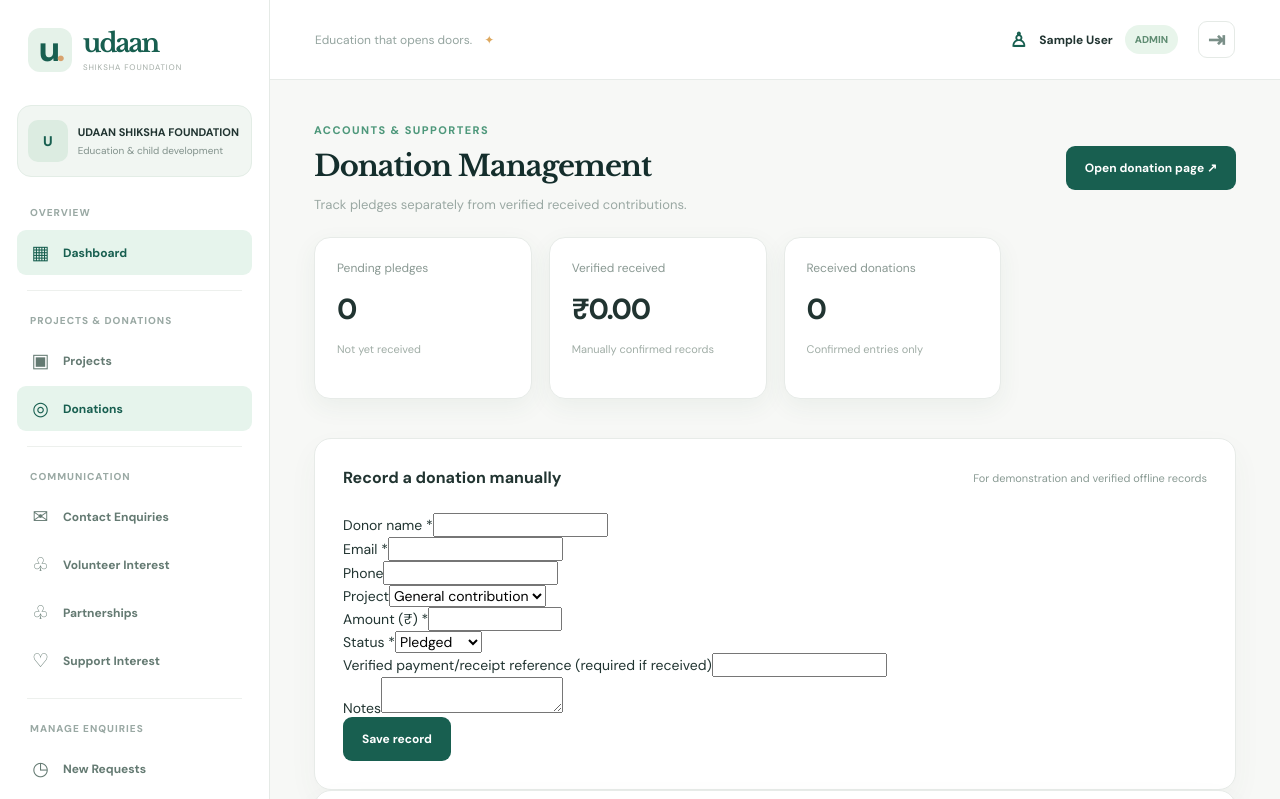
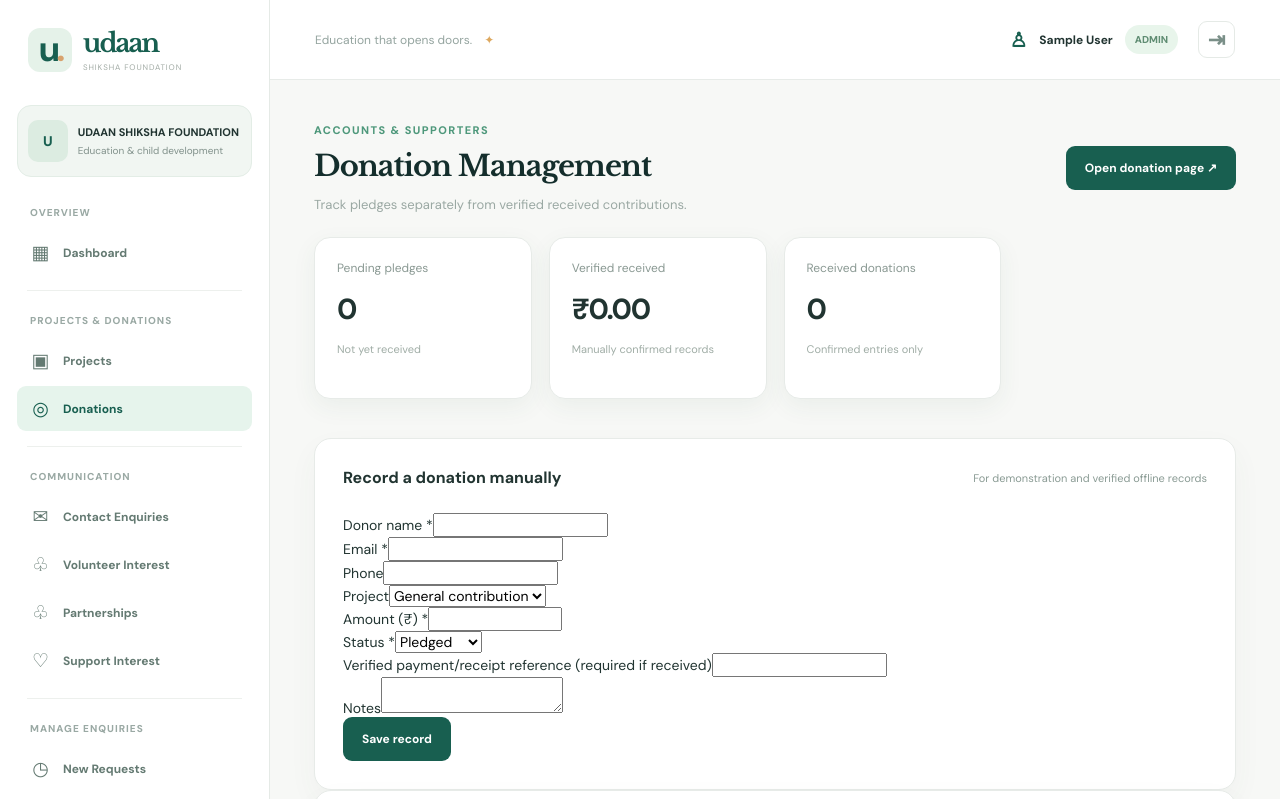
Before and after one commit to Parvesh93/udaan-shiksha-foundation, a Laravel app: page /admin/donations in a window 1280 px wide. Shown: the top 799 px of the page. Run offline with Laravel 12, Linux system fonts and the light colour scheme; the visitor is signed in with stand-in values (Sample User, id 1); data that the repository does not hold is empty.

Commit message:
feat: integrate donation page with website and admin navigation

```diff
--- a/resources/views/admin/layout.blade.php
+++ b/resources/views/admin/layout.blade.php
@@ -15,7 +15,7 @@
  <div class="org-card"><div class="org-avatar">U</div><div><strong>Udaan Shiksha Foundation</strong><small>Education &amp; child development</small></div></div>
  <div class="nav-label">OVERVIEW</div>
  <nav class="sidebar-nav" aria-label="Administration">
-  <a class="nav-item {{ !request()->filled('type') && !request()->filled('status') ? 'active' : '' }}" href="{{route('admin.dashboard')}}"><span class="nav-icon">▦</span> Dashboard</a>
+  <a class="nav-item {{ request()->routeIs('admin.dashboard') && !request()->filled('type') && !request()->filled('status') ? 'active' : '' }}" href="{{route('admin.dashboard')}}"><span class="nav-icon">▦</span> Dashboard</a>
   <div class="nav-divider"></div><div class="nav-label in-nav">PROJECTS &amp; DONATIONS</div>
  <a class="nav-item {{ request()->routeIs('admin.projects.*')?'active':'' }}" href="{{route('admin.projects.index')}}"><span class="nav-icon">▣</span> Projects</a>
  <a class="nav-item {{ request()->routeIs('admin.donations.*')?'active':'' }}" href="{{route('admin.donations.index')}}"><span class="nav-icon">◎</span> Donations</a>
```
